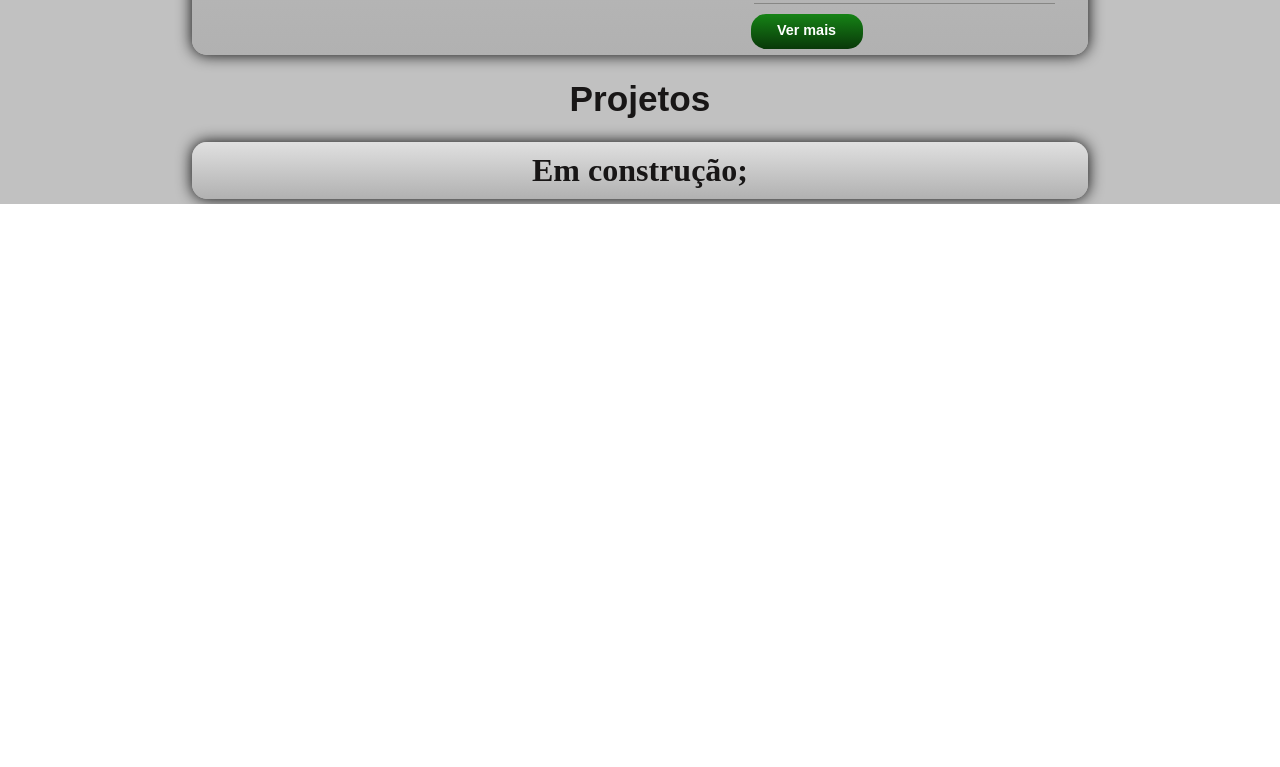
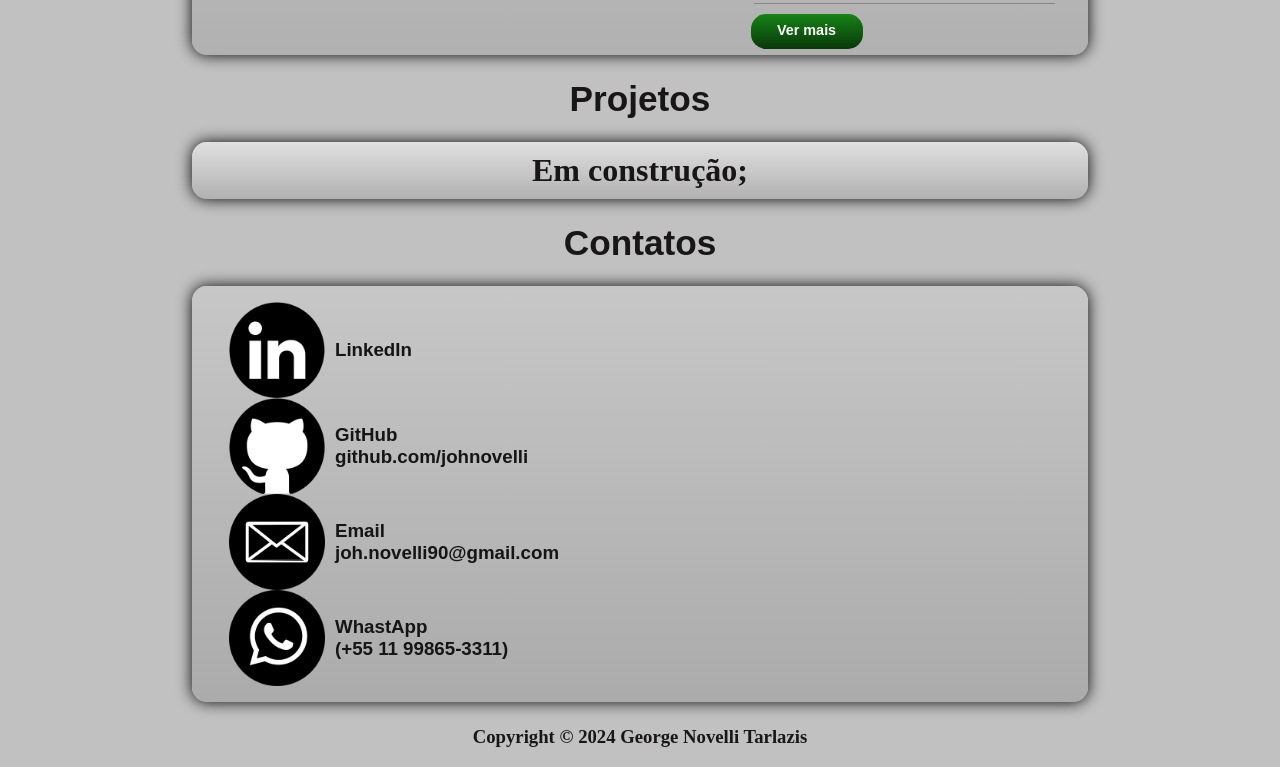
Before and after one commit to johnovelli/portfolio, a React (Create React App) app: page / in a window 1280 px wide. Shown: the part 1385-2152 px from the top of the page. Before the commit the page ends 1589 px from the top, so only its background shows below. Built offline with nearby package versions, Linux system fonts and the light colour scheme.

Commit message:
Portfolio completo - falta apenas ajustes e readme

```diff
--- a/src/App.js
+++ b/src/App.js
@@ -1,4 +1,4 @@
-import React, { useState } from 'react';
+import React, { useEffect, useState } from 'react';
 import { Route, Routes } from 'react-router-dom';
 import './app.css';
 
@@ -10,8 +10,16 @@ import Main from './pages/Main';
 import Projects from './pages/Projects';
 
 function App() {
-  const [language, setLanguage] = useState('Pt-br');
-  const [theme, setTheme] = useState('light');
+  const [language, setLanguage] = useState(localStorage.getItem('language') || 'Pt-br');
+  const [theme, setTheme] = useState(localStorage.getItem('theme') || 'light');
+
+  useEffect(() => {
+    localStorage.setItem('language', language);
+  }, [language]);
+
+  useEffect(() => {
+    localStorage.setItem('theme', theme);
+  }, [theme]);
 
   function toggleLanguage(language) {
     setLanguage(language === 'Pt-br' ? 'Pt-br' : 'Eng-us');
--- /dev/null
+++ b/src/components/Footer/index.js
@@ -0,0 +1,13 @@
+/* eslint-disable react/react-in-jsx-scope */
+/* eslint-disable react/prop-types */
+import './footer.css';
+
+function Footer() {
+    return (
+        <footer className='Footer'>
+            <h3>Copyright © 2024 George Novelli Tarlazis</h3>
+        </footer>
+    )
+}
+
+export default Footer;
--- a/src/pages/Contacts/contacts.css
+++ b/src/pages/Contacts/contacts.css
@@ -0,0 +1,97 @@
+.Contact {
+    background: linear-gradient(180deg, #1a1a1a, #2c2c2c);
+    border-radius: 15px;
+    display: flex;
+    margin: 5px 15%;
+    box-shadow: 0 0 3px rgb(241, 239, 239);
+    transition: box-shadow 0.3s ease;
+    margin-top: 1.2rem;
+}
+
+.App-Light .Contact {
+    background: linear-gradient(180deg, #c7c7c7, #acabab);
+    box-shadow: 0 0 15px rgba(0, 0, 0, 0.967);
+}
+
+.Contact-Content {
+    display: flex;
+    justify-content: center;
+    margin-top: 1rem;
+    margin-bottom: 1rem;
+    width: 100%;
+}
+
+.Contact-Content a {
+    font-family: Arial, Helvetica, sans-serif;
+    font-size: 1rem;
+    color: #e5e5e5;
+    text-decoration: none;
+}
+
+.Contact-Content a:hover {
+    color: #7f7f7f;
+}
+
+.App-Light .Contact-Content a {
+    color: #151515;
+}
+
+.App-Light .Contact-Content a:hover {
+    color: #434242;
+}
+
+.Contact-Div {
+    align-items: center;
+    display: flex;
+    margin-left: 5px;
+    margin-right: 5px;
+    width: fit-content;
+}
+
+.Contact-Div img {
+    height: 6rem;
+}
+
+.Contact-Div h3 {
+    margin-left: 10px;
+}
+
+@media (max-width: 1450px) {
+    .Contact-Content {
+        flex-direction: column;
+        margin-left: 2rem;
+    }
+}
+
+@media (max-width: 1000px) {
+    .Contact {
+        flex-direction: column;
+        margin: 0 10%;
+        margin-top: 1rem;
+    }
+
+    .Contact-Content {
+        flex-direction: column;
+        margin-left: 0;
+    }
+
+    .Contact-Div {
+        margin-top: 5px;
+    }
+}
+
+@media (max-width: 768px) {
+    .Contact {
+        margin: 0 10%;
+        margin-top: 1rem;
+    }
+
+    .Contact-Content {
+        flex-direction: column;
+        margin-left: 0;
+    }
+
+    .Contact-Div {
+        margin-top: 5px;
+    }
+}
--- a/src/pages/Contacts/index.js
+++ b/src/pages/Contacts/index.js
@@ -1,10 +1,43 @@
 /* eslint-disable react/react-in-jsx-scope */
+/* eslint-disable react/prop-types */
 import './contacts.css';
+
+import email from '../../assets/email_black.png';
+import github from '../../assets/github_black.png';
+import linkedIn from '../../assets/linkedin_black.png';
+import whatsapp from '../../assets/whats_black.png';
+import links from '../../components/links';
+
 
 function Contacts() {
   return (
     <div className="Contact">
-      <h1>Contatos</h1>
+      <div className='Contact-Content'>
+        <a href={links.linkedin} target="_blank" rel="noopener noreferrer">
+        <div className='Contact-Div'>
+          <img src={linkedIn} />
+             <h3>LinkedIn</h3>
+        </div>
+        </a>
+        <a href={links.github} target="_blank" rel="noopener noreferrer">
+        <div className='Contact-Div'>
+          <img src={github} />
+          <h3>GitHub<br />github.com/johnovelli</h3>
+        </div>
+        </a>
+        <a href={links.email} target="_blank" rel="noopener noreferrer">
+        <div className='Contact-Div'>
+          <img src={email} />
+          <h3>Email<br />joh.novelli90@gmail.com</h3>
+        </div>
+        </a>
+        <a href={links.whatsapp} target="_blank" rel="noopener noreferrer">
+        <div className='Contact-Div'>
+          <img src={whatsapp} />
+          <h3>WhastApp<br />{`(+55 11 99865-3311)`}</h3>
+        </div>
+        </a>
+      </div>
     </div>
   );
 }
--- a/src/pages/Home/index.js
+++ b/src/pages/Home/index.js
@@ -7,6 +7,7 @@ import BtnBlue from '../../components/BtnBlue';
 import links from '../../components/links';
 import Skills from '../../components/Skills';
 import About from '../About';
+import Contacts from '../Contacts';
 import Projects from '../Projects';
 import HomeTexts from './texts';
 
@@ -38,6 +39,10 @@ function Home({ language }) {
         {language === 'Pt-br' ? 'Projetos' : 'Projects'}
       </h1>
       <Projects language={language} />
+      <h1 className="Section-Name">
+        {language === 'Pt-br' ? 'Contatos' : 'Contacts'}
+      </h1>
+      <Contacts />
     </div>
   );
 }
--- a/src/pages/Main/index.js
+++ b/src/pages/Main/index.js
@@ -2,6 +2,8 @@
 /* eslint-disable react/prop-types */
 import { Outlet } from 'react-router-dom';
 import './main.css';
+
+import Footer from '../../components/Footer';
 
 function Main() {
   return (
@@ -9,6 +11,7 @@ function Main() {
       <div className="Main-Content">
         <Outlet />
       </div>
+      <Footer />
     </main>
   );
 }
--- a/src/pages/Main/main.css
+++ b/src/pages/Main/main.css
@@ -0,0 +1,20 @@
+/* main.css */
+.Main {
+    display: flex;
+    flex-direction: column;
+    min-height: 80vh;
+    /* Garante que o conteúdo se estenda até o final da tela */
+}
+
+.Main-Content {
+    flex: 1;
+    /* Faz com que o conteúdo ocupe todo o espaço disponível */
+}
+
+/* footer.css */
+.Footer {
+    margin-top: auto;
+    margin-bottom: 0;
+    text-align: center;
+    /* Empurra o footer para o final da tela */
+}
```
Also changed, not shown: src/components/Footer/footer.css (added).
